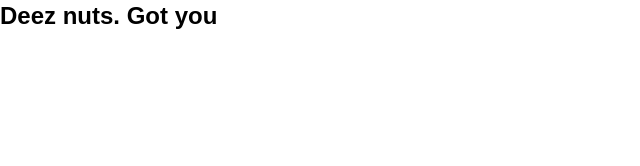
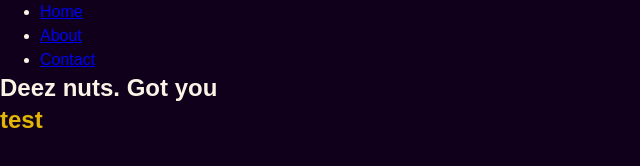
Before and after one commit to Lawrensu/Stargazers-Insurance-Company, a website built with Vite: page index.html in a window 1280 px wide. Shown: the whole page, without its empty margins (0-640 px from the left). Built offline with nearby package versions, Linux system fonts and the light colour scheme; a web font is replaced by a local one.

Commit message:
Added the theme color for the website

```diff
--- a/index.html
+++ b/index.html
@@ -15,6 +15,13 @@
 
   <body>
     <header>
+      <nav>
+        <ul>
+          <li><a href="#">Home</a></li>
+          <li><a href="#">About</a></li>
+          <li><a href="#">Contact</a></li>
+        </ul>
+      </nav>
 
     </header>
 
@@ -22,7 +29,11 @@
     <main>
       <section>
         <h1>Deez nuts. Got you</h1>
+        <h2>test</h2>
       </section>
+
+
+
 
     </main>
 
--- a/src/main.js
+++ b/src/main.js
@@ -1,6 +1,7 @@
 // Top being the least prioritised. Bottom being the most priortised.
 import '../styles/modern-normalize.css';
 import '../styles/style.css';
+import '../styles/components/header.css';
 
 
 
--- a/styles/style.css
+++ b/styles/style.css
@@ -1,10 +1,10 @@
 :root {
     /* Colors (from tailwind css) */
-    --clr-dark: ;
-    --clr-light: ;
-
-    /* rose rgb(225, 29, 72) */
-    /* indigo rgb (79, 70, 229) */
+    --clr-dark: #11001C;
+    --clr-light: #fbf3e5;
+    --clr-yellow: #F5E8AA;
+    --clr-lightblue: #6398bf;
+    --clr-orange: #E3B505;
 
 
     /* Size (from tailwind css)*/
@@ -35,10 +35,6 @@ html {
 }
 
 /* .light-mode {
-    --clr-light: #020617;
-    --clr-dark: #f1f5f9;
-    --clr-slate600: #334155;
-    --clr-slate700: #334155;
 } */
 
 body {
@@ -47,8 +43,13 @@ body {
     color: var(--clr-light);
 }
 
+*::selection {
+    background-color: var(--clr-yellow);
+    color: var(--clr-dark);
+}
+
 strong {
-    color: var();
+    color: var(--clr-lightblue);
 }
 
 img,
@@ -70,7 +71,6 @@ button {
 }
 
 
-
 /* Scrollbar */
 body::-webkit-scrollbar {
     width: 8px;
@@ -84,3 +84,7 @@ body::-webkit-scrollbar-thumb {
     background-color: var();
     border-radius: 1px solid var();
 }
+
+h2 {
+    color: var(--clr-orange);
+}
```
Also changed, not shown: styles/components/header.css (added, +32 -0 lines).
